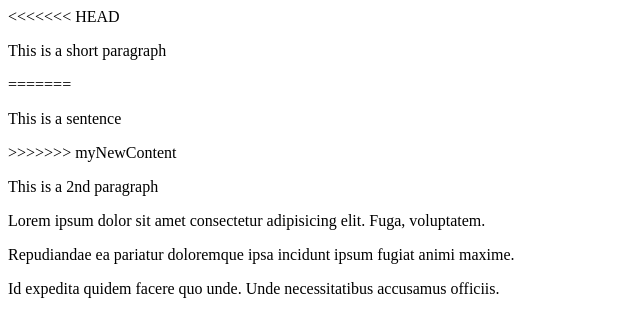
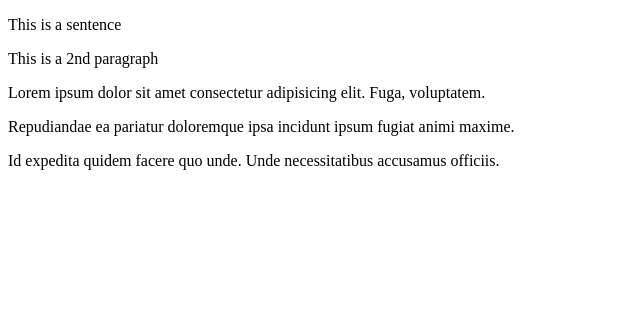
Before and after one commit to bhumik602/git-example-project, a plain HTML site: page index.html in a window 1280 px wide. Shown: the whole page, without its empty margins (0-640 px from the left). Drawn offline with Linux system fonts and the light colour scheme.

Commit message:
Some changes

```diff
--- a/index.html
+++ b/index.html
@@ -6,11 +6,7 @@
     <title>Document</title>
 </head>
 <body>
-<<<<<<< HEAD
-    <p>This is a short paragraph</p>
-=======
     <p>This is a sentence</p>
->>>>>>> myNewContent
     <p>This is a 2nd paragraph</p>
     <p>Lorem ipsum dolor sit amet consectetur adipisicing elit. Fuga, voluptatem.</p>
     <p>Repudiandae ea pariatur doloremque ipsa incidunt ipsum fugiat animi maxime.</p>
```
